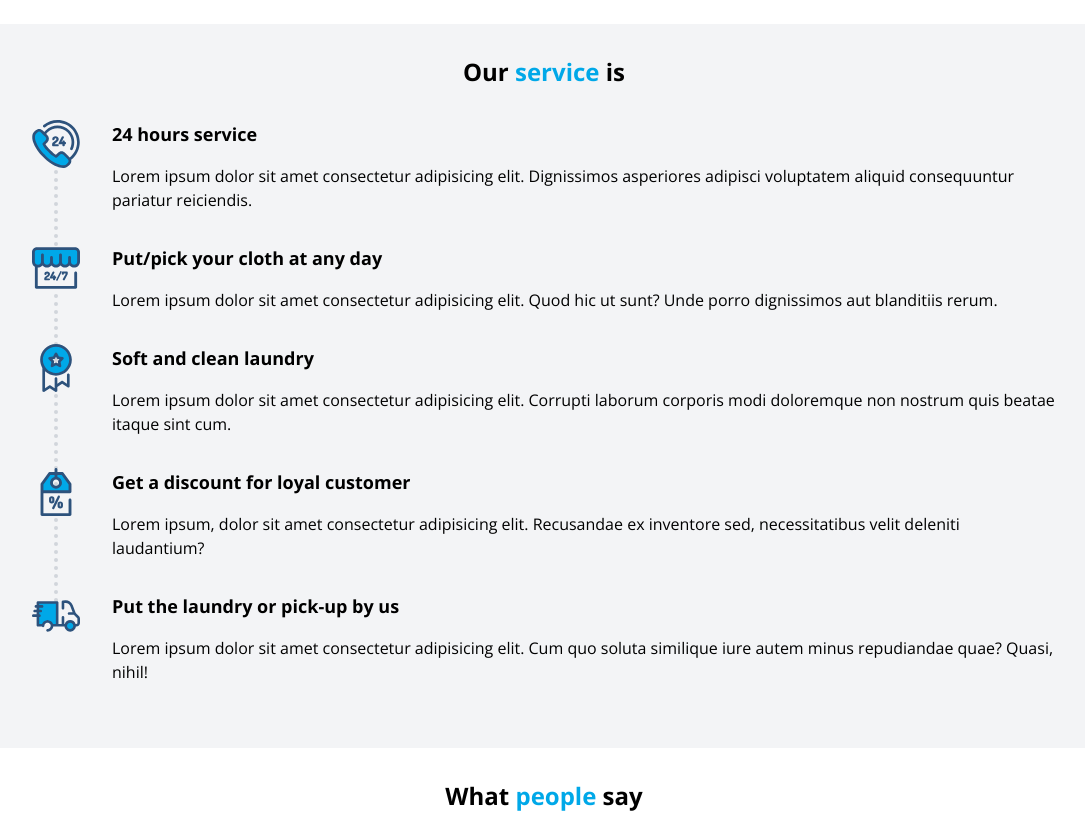
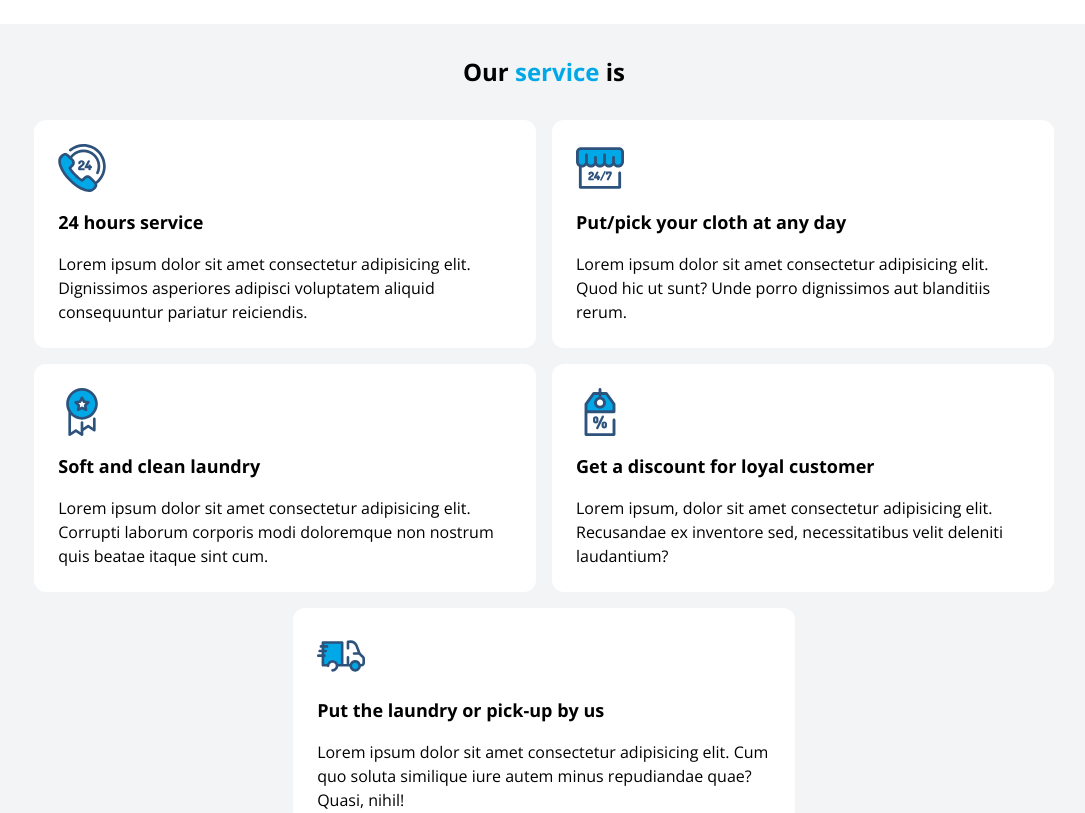
Before and after one commit to rijalislamir/portfolio-laundry, a Vue app: page / in a window 1280 px wide. Shown: the part 1040-1853 px from the top of the page, without its empty margins (96-1181 px from the left). Built offline with nearby package versions, Linux system fonts and the light colour scheme.

Commit message:
style service section for desktop view

```diff
--- a/src/components/Service.vue
+++ b/src/components/Service.vue
@@ -6,14 +6,22 @@
         Our <span class="text-blue-main">service</span> is
       </h1>
 
+      <div class="relative lg:flex lg:flex-wrap lg:gap-4 justify-center">
         <div
           v-for="(service, i) in services"
-        class="flex gap-8 items-start mb-8 relative"
+          class="relative group basis-[49%]"
+        >
+          <div
+            class="hidden group-hover:lg:block absolute -inset-1 bg-gradient-to-r from-yellow-200 via-blue-200 to-green-200 rounded-xl blur"
+          ></div>
+
+          <div
+            class="flex gap-8 items-start mb-8 relative h-full lg:flex-col lg:gap-4 lg:min-w-2/5 lg:mb-0 lg:rounded-xl lg:bg-white lg:p-6"
           >
             <img :src="service.src" class="w-12 h-12 relative z-10" />
 
             <div
-          class="-ml-0.5 absolute mt-0.5 top-12 left-6 w-px border-l-4 border-dotted border-gray-300 h-full"
+              class="-ml-0.5 absolute mt-0.5 top-12 left-6 w-px border-l-4 border-dotted border-gray-300 h-full lg:hidden"
               v-if="i !== services.length - 1"
               aria-hidden="true"
             ></div>
@@ -21,6 +29,8 @@
             <div class="flex flex-col gap-4" v-motion-slide-visible-once-right>
               <h2 class="text-lg font-bold">{{ service.title }}</h2>
               <p class="font-thin">{{ service.description }}</p>
+            </div>
+          </div>
         </div>
       </div>
     </div>
```
Lines whose indentation alone changed are shown as unchanged.
